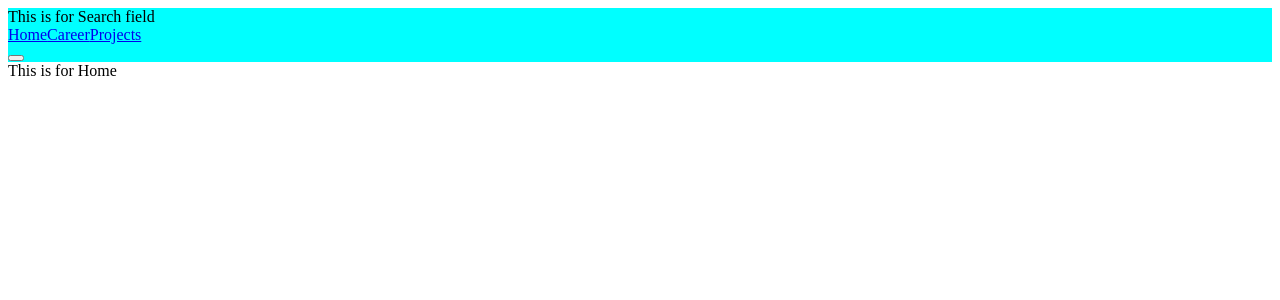
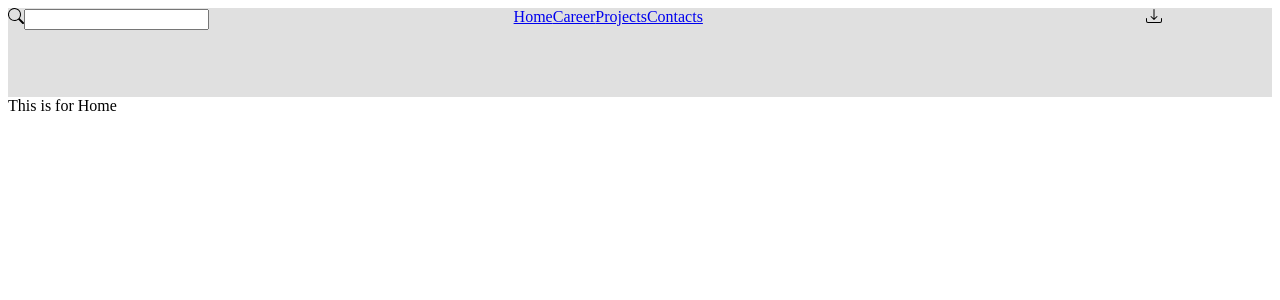
Before and after one commit to jimmanamel/Resume, a React (Create React App) app: page / in a window 1280 px wide. Shown: the top 300 px of the page. Built offline with nearby package versions, Linux system fonts and the light colour scheme.

Commit message:
Implementing basic structure of navigation bar

```diff
--- a/package.json
+++ b/package.json
@@ -9,6 +9,7 @@
     "@testing-library/user-event": "^13.5.0",
     "react": "^18.2.0",
     "react-dom": "^18.2.0",
+    "react-icons": "^4.11.0",
     "react-loader-spinner": "^5.4.5",
     "react-router-dom": "^6.18.0",
     "react-scripts": "5.0.1",
--- a/src/Components/Navigation/Navbar.js
+++ b/src/Components/Navigation/Navbar.js
@@ -1,17 +1,14 @@
 import { Link } from "react-router-dom";
+
+import './NavigationBar.scss'
 
 const Navbar = () => {
   return (
-    <nav>
-      <span>
+    <nav className="navBar">
         <Link to="/">Home</Link>
-      </span>
-      <span>
         <Link to="/Career">Career</Link>
-      </span>
-      <span>
         <Link to="/Projects">Projects</Link>
-      </span>
+        <Link to="/Contacts">Contacts</Link>
     </nav>
   );
 };
--- a/src/Components/Navigation/NavbarContainer.js
+++ b/src/Components/Navigation/NavbarContainer.js
@@ -1,14 +1,18 @@
+import { BsDownload } from "react-icons/bs";
+
 import Navbar from "./Navbar";
 import SearchBar from "./SearchBar";
 
-import './NavbarContainer.scss'
+import './NavigationBar.scss'
 
 const NavbarContainer = () => {
   return (
     <div className="navContainer">
       <SearchBar />
       <Navbar />
-      <button></button>
+      <div className="downloadIcon">
+        <BsDownload />
+      </div>
     </div>
   );
 };
--- a/src/Components/Navigation/NavbarContainer.scss
+++ /dev/null
@@ -1,3 +0,0 @@
-.navContainer{
-    background-color: aqua;
-}
--- /dev/null
+++ b/src/Components/Navigation/NavigationBar.scss
@@ -0,0 +1,17 @@
+.navContainer{
+    background-color: rgb(217, 217, 217, 80%);
+    height: 89px;
+    display: flex;
+}
+
+.searchContainer{
+    width: 40%;
+}
+
+.navBar{
+    width: 50%;
+}
+
+.downloadIcon{
+    width: 10%;
+}
--- a/src/Components/Navigation/SearchBar.js
+++ b/src/Components/Navigation/SearchBar.js
@@ -1,6 +1,11 @@
+import { BsSearch } from "react-icons/bs";
+
 const SearchBar=()=>{
     return(
-        <text>This is for Search field</text>
+        <div className="searchContainer">
+            <BsSearch/>
+            <input type="search" id="site-search" name="site-search"/>
+        </div>
     )
 }
 
```
Also changed, not shown: 1 other file (tests, documents, lock files or other folders).
